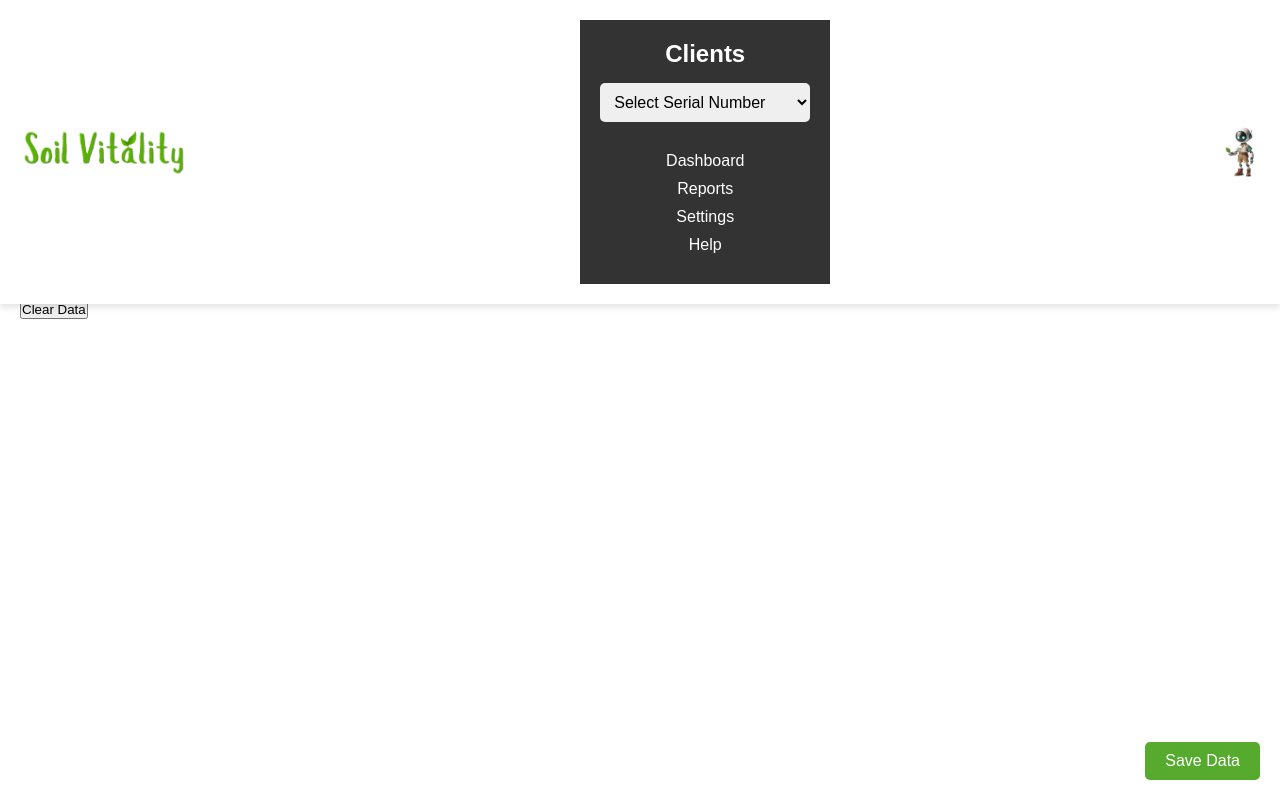
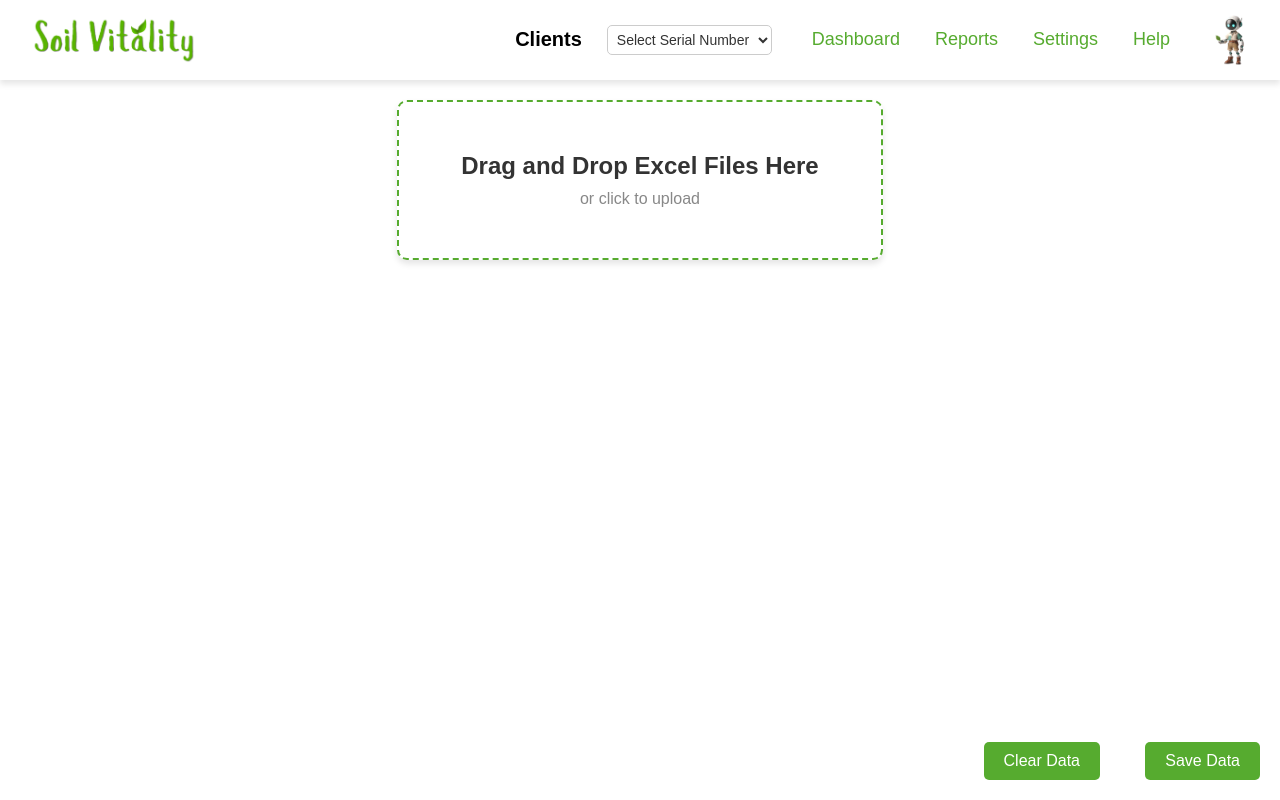
Before and after one commit to DC-Bank/Soil_Vitality, a plain HTML site: page Index.html in a window 1280 px wide. Drawn offline with Linux system fonts and the light colour scheme; files whose address does not match are found by name.

Commit message:
Update styles.css

```diff
--- a/styles.css
+++ b/styles.css
@@ -1,4 +1,4 @@
-  /* General Reset */
+/* General Reset */
 * {
     margin: 0;
     padding: 0;
@@ -11,15 +11,14 @@ body {
     color: #333;
     margin: 0;
     padding: 0;
-    overflow: hidden;
+    overflow: auto; /* Allow scrolling */
 }
 
 /* Header */
 header {
     background-color: #fff;
     box-shadow: 0 4px 6px rgba(0, 0, 0, 0.1);
-    padding: 20px;
-    text-align: center;
+    padding: 15px;
     position: fixed;
     top: 0;
     left: 0;
@@ -27,72 +26,96 @@ header {
     z-index: 1000;
 }
 
+/* Navigation */
 .header-container {
     display: flex;
     align-items: center;
     justify-content: space-between;
-    background-color: transparent;
+    padding: 0 15px;
+    max-width: 100%;
+    margin: 0 auto;
 }
-
+/* Logo styling */
 .header-logo {
-    height: 50px;
-    width: auto;
+    height: auto; /* Allows scaling with container */
+    max-height: 50px; /* Prevents logos from becoming too large */
+    width: auto; /* Keeps the aspect ratio */
+    object-fit: contain;
     margin-right: 10px;
-    object-fit: contain;
 }
 
 .header-right-logo {
-    height: 50px;
-    width: auto;
+    height: auto; /* Allows scaling with container */
+    max-height: 50px; /* Prevents logos from becoming too large */
+    width: auto; /* Keeps the aspect ratio */
+    object-fit: contain;
     margin-left: 10px;
-    object-fit: contain;
 }
+/* Adjusted Navigation Styles */
+nav {
+    display: flex; /* Flexbox for horizontal alignment */
+    align-items: center; /* Vertically align items */
+    gap: 15px; /* Space between elements */
+    position: absolute; /* Position nav relative to the header */
+    right: 100px; /* Position 20px from the right */
+    top: 10; /* Align with the top of the header */
+
+}
+nav h2 {
+    font-size: 20px;
+    color: #000000;
+    margin-right: 10px; /* Add spacing after "Clients" */
+	hover:
+}
+
+nav select {
+    padding: 5px;
+    border: 1px solid #ccc;
+    border-radius: 5px;
+    font-size: 14px;
+    background-color: #fff;
+    color: #333;
+    margin-right: 15px; /* Space between dropdown and the list */
+}
+
+nav ul {
+    list-style: none;
+    display: flex; /* Align list items in a row */
+    gap: 15px; /* Space between links */
+    margin: 0; /* Remove extra margin */
+    padding: 0;
+}
+
+nav ul li {
+    margin: 0; /* Remove default margins */
+}
+
+nav ul li a {
+    text-decoration: none;
+    color: #56ab2f;
+    font-size: 18px;
+    transition: background-color 0.3s, transform 0.3s; /* Smooth transition for background-color and scaling */
+    padding: 10px 10px; /* Add padding for the links */
+    border-radius: 5px; /* Round the corners of the link */
+}
+
+nav ul li a:hover {
+    background-color: #D3D3D3; /* Change background color on hover */
+    transform: scale(0.5); /* Slightly enlarge the link */
+}
+
 
 /* Layout */
 .container {
     display: flex;
     position: fixed;
-    top: 80px; /* Account for the header height */
+    top: 80px; /* Account for header height */
     left: 0;
+    right: 0;
     bottom: 0;
-    right: 0;
-    overflow: hidden;
-}
-
-nav {
-    width: 250px;
-    background-color: #333;
-    color: #fff;
-    padding: 20px;
-    display: flex;
-    flex-direction: column;
-    overflow-y: auto;
-}
-
-nav h2 {
-    margin-bottom: 15px;
-}
-
-nav select {
-    margin-bottom: 20px;
-    padding: 10px;
-    border: none;
-    border-radius: 5px;
-    font-size: 16px;
-}
-
-nav ul {
-    list-style: none;
-}
-
-nav ul li {
-    margin: 10px 0;
-}
-
-nav ul li a {
-    color: #fff;
-    text-decoration: none;
-    font-size: 16px;
+    max-width: 95%; /* Reduce container width */
+    margin: 0 auto;
+    overflow: auto; /* Allow scrolling within the container */
 }
 
 main {
@@ -102,7 +125,7 @@ main {
     align-items: center;
     justify-content: flex-start;
     position: relative;
-    overflow: hidden;
+    overflow: auto; /* Allow scrolling inside main */
 }
 
 /* Upload Section */
@@ -139,17 +162,24 @@ main {
 .table-section {
     position: absolute;
     top: 200px; /* Adjust to position below fixed elements */
-    left: 0;
-    right: 0;
+    left: 5px;
+    right: 5px;
     bottom: 0;
-    overflow: auto;
-    padding: 20px;
+    overflow: auto; /* Enable scrolling for the table */
+    padding: 10px;
+    background-color: #fff;
+
 }
 
+/* Table Styles */
 table {
     width: 100%;
+    max-width: calc(100% - 10px);
     border-collapse: collapse;
-    table-layout: auto; /* Allow columns to adjust dynamically */
+    table-layout: auto;
+    margin: 0 auto;
+    transform: scale(0.85);
+    transform-origin: top left;
 }
 
 table tr:nth-child(even) {
@@ -164,25 +194,38 @@ table th {
     color: #fff;
     border: 1px solid #ccc;
     text-align: center;
-    padding: 10px;
+    padding: 5px;
+    font-size: 14px;
 }
 
 table td {
     border: 1px solid #ccc;
     text-align: center;
-    padding: 10px;
-    vertical-align: top;
-    white-space: nowrap; /* Prevent wrapping for dynamic adjustment */
+    padding: 3px;
     background-color: #f9f9f9;
+    font-size: 13px;
 }
-
 table td input {
     border: none;
     background: none;
     text-align: center;
     box-sizing: border-box; /* Ensure padding doesn't overflow the cell */
-    white-space: nowrap; /* Prevent wrapping */
+    white-space: normal; /* Allow wrapping */
+    font-size: 12px; /* Reduce input font size */
 }
+.table-top {
+    position: fixed;
+    top: 80px; /* Account for the header height */
+    left: 0;
+    right: 0;
+    margin: 0 auto;
+    width: 95%;
+    padding: 10px;
+    background-color: #fff;
+    box-shadow: 0 4px 6px rgba(0, 0, 0, 0.1);
+    z-index: 999; /* Ensure it stays above other elements */
+}
+
 
 /* Save Button */
 #saveButton {
@@ -204,11 +247,30 @@ table td input {
     transform: scale(1.05);
 }
 
+/* Clear Button */
+#clearButton {
+    position: fixed;
+    right: 180px;
+    bottom: 20px;
+    padding: 10px 20px;
+    background-color: #56ab2f;
+    color: white;
+    border: none;
+    border-radius: 5px;
+    cursor: pointer;
+    font-size: 16px;
+    transition: background-color 0.3s, transform 0.3s;
+}
+
+#clearButton:hover {
+    background-color: #3d8b1e;
+    transform: scale(1.05);
+}
+
 /* Responsive Styles */
 @media screen and (max-width: 768px) {
     nav {
         width: 100%;
-        height: auto;
     }
     .container {
         flex-direction: column;
```
